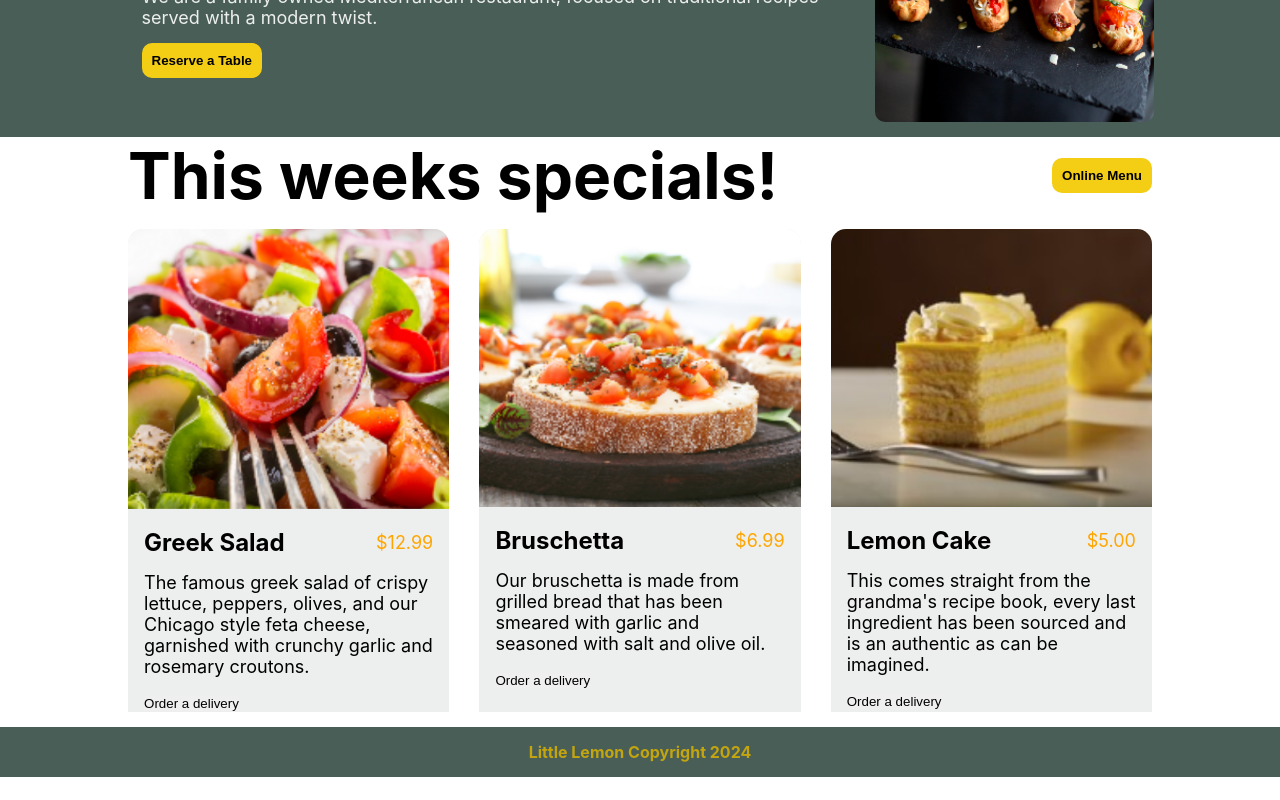
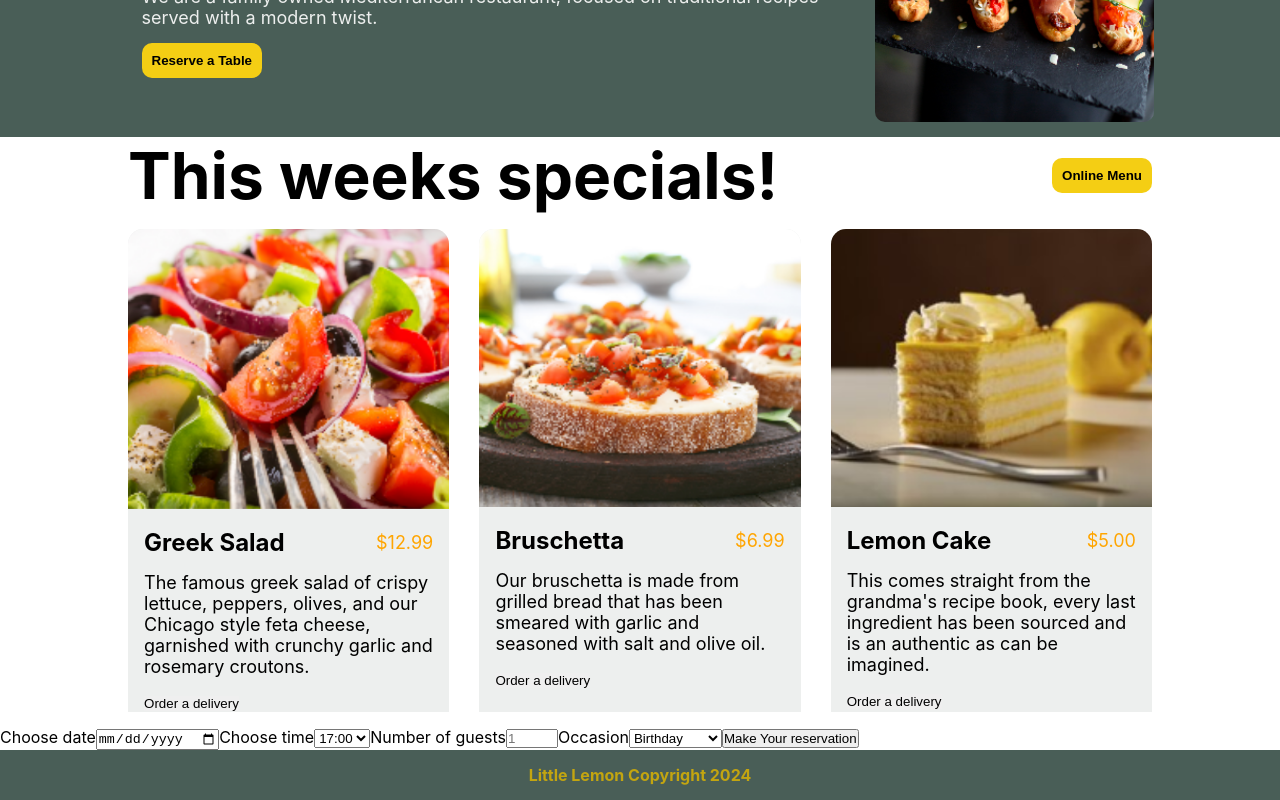
Before and after one commit to MikeyMike3/little-lemon, a React (Create React App) app: page / in a window 1280 px wide. Shown: the part 285-1085 px from the top of the page. Before the commit the page ends 1062 px from the top, so only its background shows below. Built offline with nearby package versions, Linux system fonts and the light colour scheme.

Commit message:
Created Reservation Form

```diff
--- a/src/App.js
+++ b/src/App.js
@@ -1,4 +1,6 @@
 import "./App.css";
+import { BookingForm } from "./components/BookingForm";
+import { BookingFormProvider } from "./components/BookingFormContext";
 import { Footer } from "./components/Footer";
 import { Header } from "./components/Header";
 import { Hero } from "./components/Hero";
@@ -6,16 +8,19 @@ import { Specials } from "./components/Specials";
 
 function App() {
 	return (
+		<BookingFormProvider>
 			<div className="App">
 				<body>
 					<Header />
 					<main>
 						<Hero />
 						<Specials />
+						<BookingForm />
 					</main>
 					<Footer />
 				</body>
 			</div>
+		</BookingFormProvider>
 	);
 }
 
--- /dev/null
+++ b/src/components/BookingForm.js
@@ -0,0 +1,62 @@
+import React, { useContext } from "react";
+import { useState } from "react";
+import { BookingFormContext } from "./BookingFormContext";
+
+export const BookingForm = () => {
+	const [date, setDate] = useState("");
+	const [resTime, setResTime] = useState("");
+	const [guests, setGuests] = useState("");
+	const [occasion, setOccasion] = useState("");
+
+	const [availableTimes, setAvailableTimes] = useContext(BookingFormContext);
+
+	const handleSubmit = (e) => {
+		e.preventDefault();
+		setDate("");
+		setResTime("");
+		setGuests("");
+		setOccasion("");
+	};
+
+	return (
+		<form onSubmit={handleSubmit}>
+			<label htmlFor="res-date">Choose date</label>
+			<input
+				type="date"
+				id="res-date"
+				value={date}
+				onChange={(e) => setDate(e.target.value)}
+			/>
+			<label htmlFor="res-time">Choose time</label>
+			<select
+				id="res-time"
+				value={resTime}
+				onChange={(e) => setResTime(e.target.value)}
+			>
+				{availableTimes.map((time, index) => (
+					<option key={index}>{time}</option>
+				))}
+			</select>
+			<label htmlFor="guests">Number of guests</label>
+			<input
+				type="number"
+				placeholder="1"
+				min="1"
+				max="10"
+				id="guests"
+				value={guests}
+				onChange={(e) => setGuests(e.target.value)}
+			/>
+			<label htmlFor="occasion">Occasion</label>
+			<select
+				id="occasion"
+				value={occasion}
+				onChange={(e) => setOccasion(e.target.value)}
+			>
+				<option>Birthday</option>
+				<option>Anniversary</option>
+			</select>
+			<input type="submit" value="Make Your reservation" />
+		</form>
+	);
+};
--- /dev/null
+++ b/src/components/BookingFormContext.js
@@ -0,0 +1,22 @@
+import React, { useState, createContext } from "react";
+
+export const BookingFormContext = createContext(undefined);
+
+export const BookingFormProvider = ({ children }) => {
+	const [availableTimes, setAvailableTimes] = useState([
+		"17:00",
+		"18:00",
+		"19:00",
+		"20:00",
+		"21:00",
+		"22:00",
+	]);
+
+	return (
+		<BookingFormContext.Provider
+			value={[availableTimes, setAvailableTimes]}
+		>
+			{children}
+		</BookingFormContext.Provider>
+	);
+};
```
Lines whose indentation alone changed are shown as unchanged.
